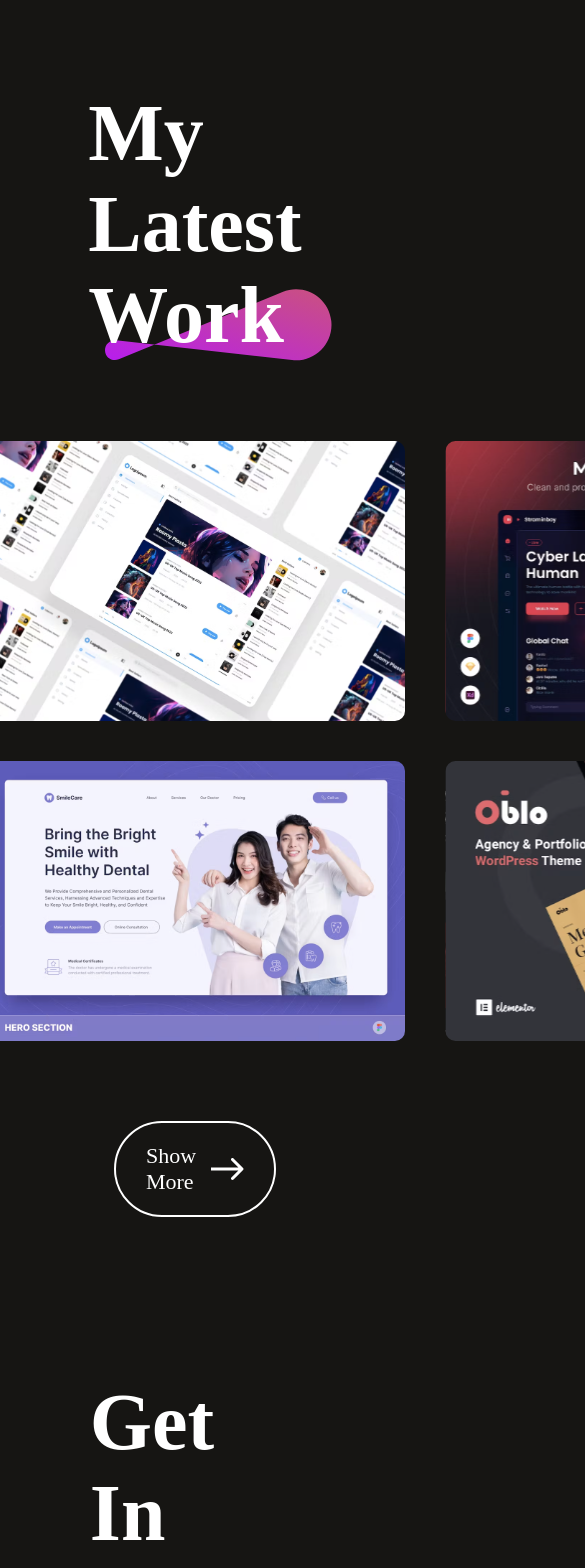
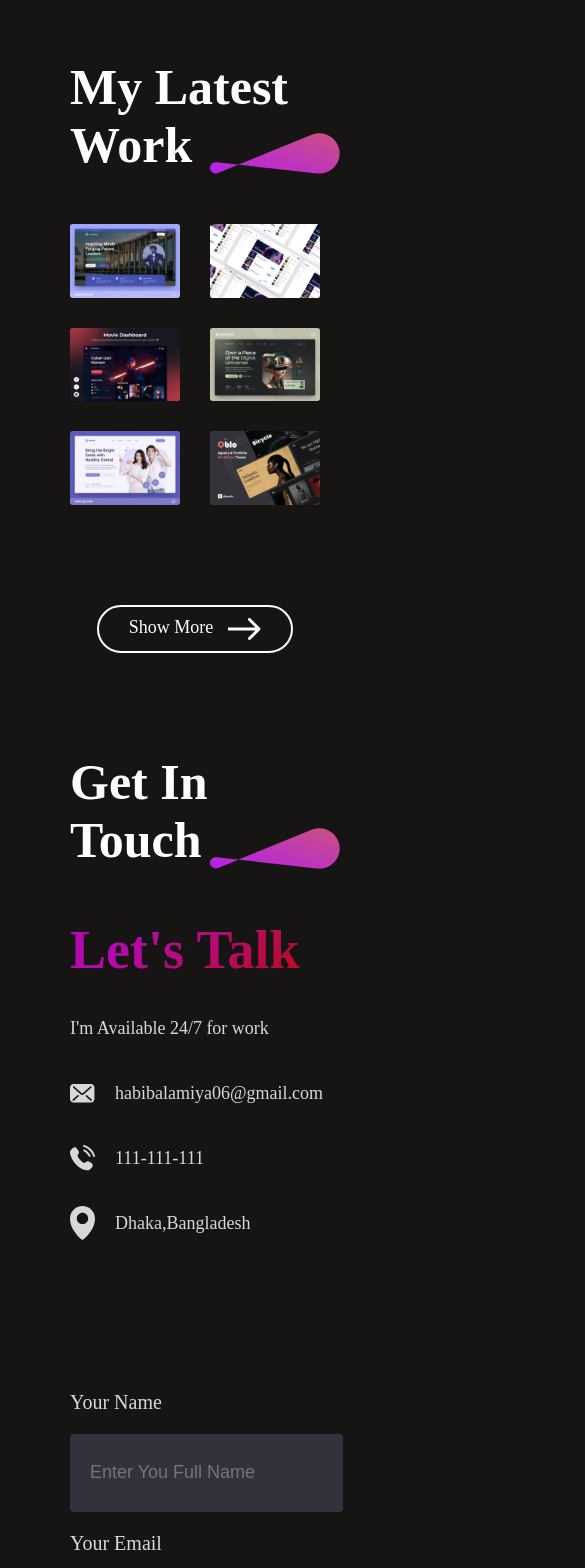
Before and after one commit to habibalamiyawid/portfolio-react, a React (Vite) app: page / in a window 390 px wide. Shown: the part 4920-6488 px from the top of the page, 585 px wide, since content can reach past the window. Built offline with nearby package versions, Linux system fonts and the light colour scheme.

Commit message:
progressing

```diff
--- a/src/Components/Contact/Contact.css
+++ b/src/Components/Contact/Contact.css
@@ -107,3 +107,56 @@
     transition: 0.3s;
     background: linear-gradient(315deg, #b30aad   0%, #ba0c0c 74%);
 }
+@media(max-width:768px){
+    .contact{
+        gap: 50px;
+        margin: 50px 70px;
+        align-items: start;
+    }
+    .contact-title h1{
+        padding: 0;
+        font-size: 50px;
+        font-weight: 600;
+    }
+    .contact-title img{
+        width: 130px;
+        margin-right: -20px;
+    }
+    .contact-section{
+        flex-direction: column;
+    }
+    .contact-left h1{
+        font-size: 54px;
+    }
+    .contact-left p{
+       font-size: 18px;
+    }
+    .contact-detail{
+        gap: 20px;
+    }
+    .contact-detail img{
+       width: 25px;
+    }
+    .contact-right label{
+        font-size: 20px;
+    }
+    .contact-right input{
+        width: 100%;
+        font-size: 18px;
+    }
+    .contact-right textarea{
+        width: 95%;
+        font-size: 18px ;
+    }
+    .contact-submit{
+        font-size: 18px;
+        padding: 15px 20px;
+        transition: 0.3s
+
+    }
+    .contact-submit:hover{
+        transform: scale(1.1);
+        transition: 0.3s;
+        background: linear-gradient(315deg, #b30aad   0%, #ba0c0c 74%);
+    }
+}
--- a/src/Components/Footer/Footer.css
+++ b/src/Components/Footer/Footer.css
@@ -61,3 +61,18 @@
     transform: scale(1.1);
     background: linear-gradient(315deg, #b30aad   0%, #ba0c0c 74%);
 }
+@media(max-width:768px){
+    .footer{
+        margin: 50px 70px;
+
+    }
+    .footer-top{
+        flex-direction: column;
+        gap: 50px;
+    }
+    .footer-bottom{
+        display: flex;
+        flex-direction: column-reverse;
+        margin-bottom: 50px;
+    }
+}
--- a/src/Components/Hero/Hero.css
+++ b/src/Components/Hero/Hero.css
@@ -45,6 +45,7 @@
 }
 .hero-connect:hover {
     background: linear-gradient(315deg,  #b30aad  0%, #ba0c0c 74%);
+    border: 2px solid #fff;
 }
 .hero-resume{
     padding: 10px 25px 10px 25px;
@@ -53,10 +54,7 @@
     cursor: pointer;
     transition:0.5s;
 }
-.hero-connect:hover {
-    border: 2px solid #fff;
 
-}
 .hero-resume:hover{
     border-color: #b30aad;
 }
@@ -90,12 +88,22 @@
     padding: 15px 20px;
     border-radius: 40px;
     font-size:16px;
+    transition:0.5s;
 
+}
+.hero-connect:hover {
+    border: 2px solid #fff;
+    background: linear-gradient(315deg,  #b30aad  0%, #ba0c0c 74%);
 }
 .hero-resume{
     padding: 12px 30px;
     border-radius: 40px;
     font-size:16px;
+    transition:0.5s;
 
 }
+.hero-resume:hover{
+    border-color: #b30aad;
 }
+
+}
--- a/src/Components/MyWork/MyWork.css
+++ b/src/Components/MyWork/MyWork.css
@@ -59,3 +59,42 @@
     background:  linear-gradient(315deg, #ba0c0c 0%, #b30aad 74%);
 
 }
+@media(max-width:768px){
+    .mywork{
+        gap: 50px;
+        margin: 50px 70px;
+        align-items: start;
+    }
+    .mywork-title h1{
+       padding: 0;
+       font-size: 50px;
+       font-weight: 600;
+    }
+    .mywork-title img{
+        width: 130px;
+        margin-right: -20px;
+
+    }
+    .mywork-container{
+        grid-template-columns: 1fr 1fr;
+        gap: 30px;
+
+    }
+    .mywork-container img{
+        width: 100%;
+        height: 100%;
+    }
+    .mywork-showmore{
+        padding: 10px 30px;
+        font-size: 18px;
+        /* align-items: center; */
+        margin: 50px auto;
+        cursor: pointer;
+
+    }
+    .mywork-showmore:hover{
+        transition: 0.6s;
+        background:  linear-gradient(315deg, #ba0c0c 0%, #b30aad 74%);
+
+}
+}
--- a/src/Components/Navbar/Navbar.css
+++ b/src/Components/Navbar/Navbar.css
@@ -52,6 +52,9 @@
         display: none;
 
     }
+    .nav-connect:hover {
+        background: linear-gradient(315deg, #b30aad   0%, #ba0c0c 74%);
+    }
     .nav-mob-open{
         display: block;
         position: fixed;
```
